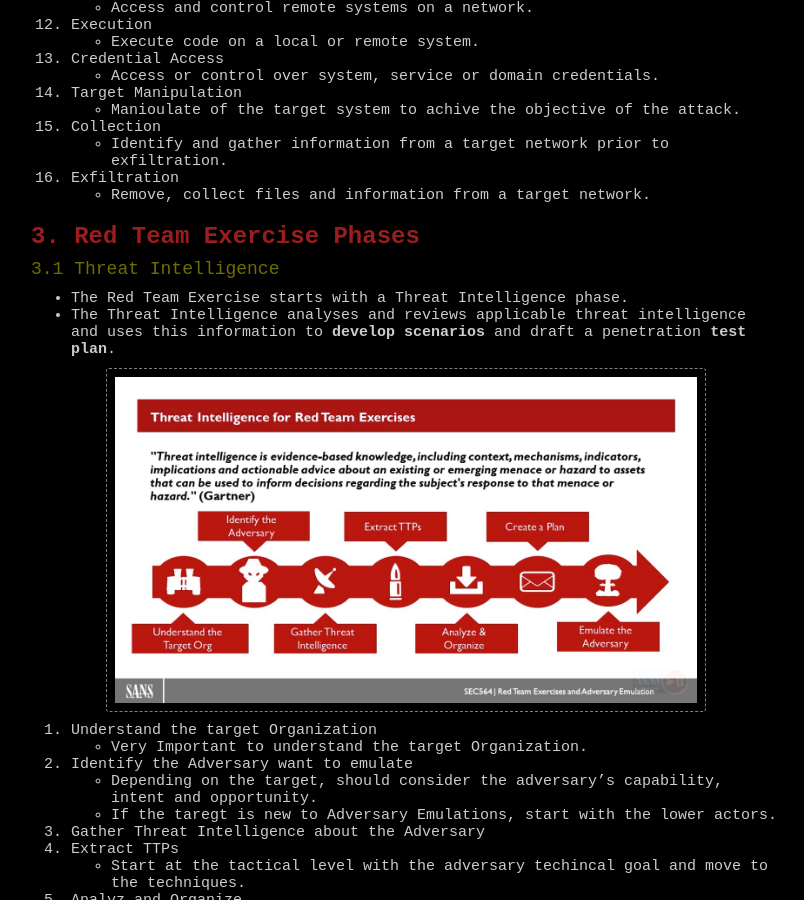
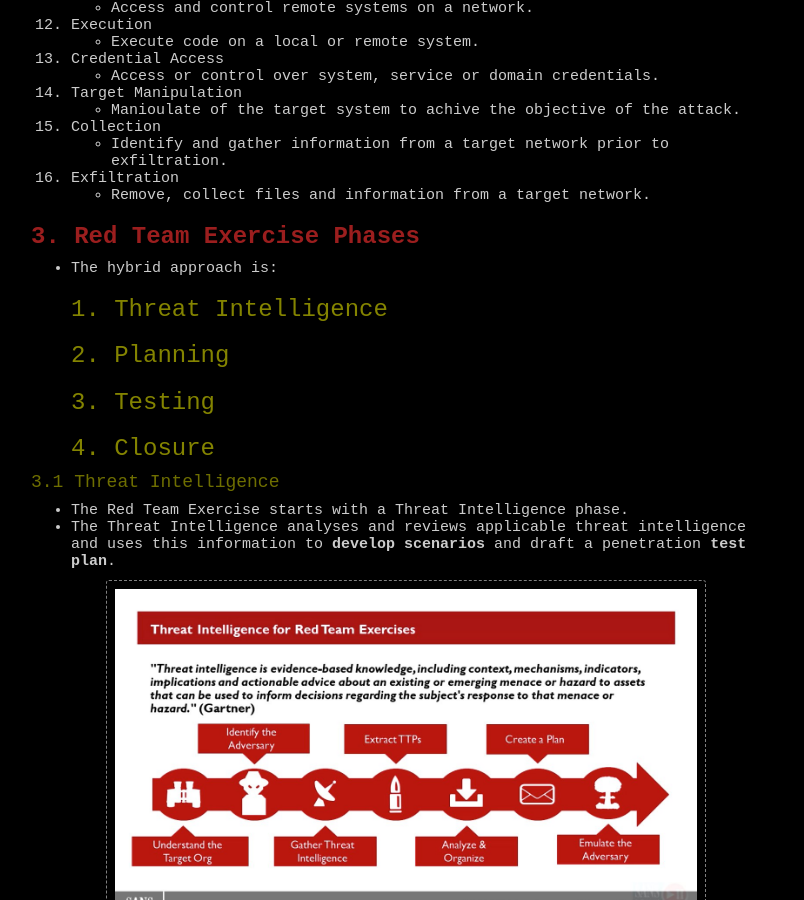
Before and after one commit to wizoutsugar/wizoutsugar.github.io, a Jekyll site: the page built from _posts/2020/RedTeam/2020-10-18-Intro.md, in a window 1280 px wide and 900 px high, scrolled down 1896 px. Shown: the whole window, without its empty margins (234-1038 px from the left). Built offline with Jekyll 4.4.1, drawn with Linux system fonts in a browser that asks for light colours; comment, search, counter and statistics services are not loaded.

Commit message:
Update 2020-10-18-Intro.md

```diff
--- a/_posts/2020/RedTeam/2020-10-18-Intro.md
+++ b/_posts/2020/RedTeam/2020-10-18-Intro.md
@@ -71,8 +71,13 @@
 17. Exfiltration
     - Remove, collect files and information from a target network.
 
+# 3. Red Team Exercise Phases
+- The hybrid approach is:
+### 1. Threat Intelligence
+### 2. Planning
+### 3. Testing
+### 4. Closure
 
-# 3. Red Team Exercise Phases
 #### 3.1 Threat Intelligence
 - The Red Team Exercise starts with a Threat Intelligence phase.
 - The Threat Intelligence analyses and reviews applicable threat intelligence and uses this information to **develop scenarios** and draft a penetration **test plan**.
```
